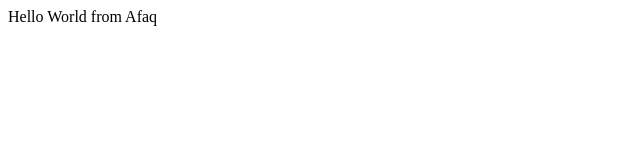
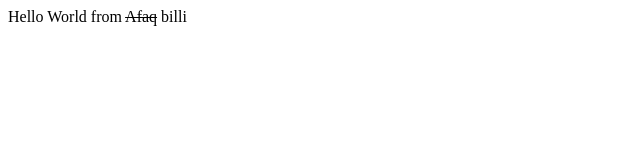
Before and after one commit to Affi-NETDev/Bootcamp2020-Edaffi, a plain HTML site: page index.html in a window 1280 px wide. Shown: the full height of the page, 0-640 px from the left. Drawn offline with Linux system fonts and the light colour scheme.

Commit message:
Modified

```diff
--- a/index.html
+++ b/index.html
@@ -5,7 +5,7 @@
 </head>
 <body>
     <div>
-        Hello World from Afaq
+        Hello World from <s>Afaq</s> billi
     </div>
 </body>
 </html>
```
